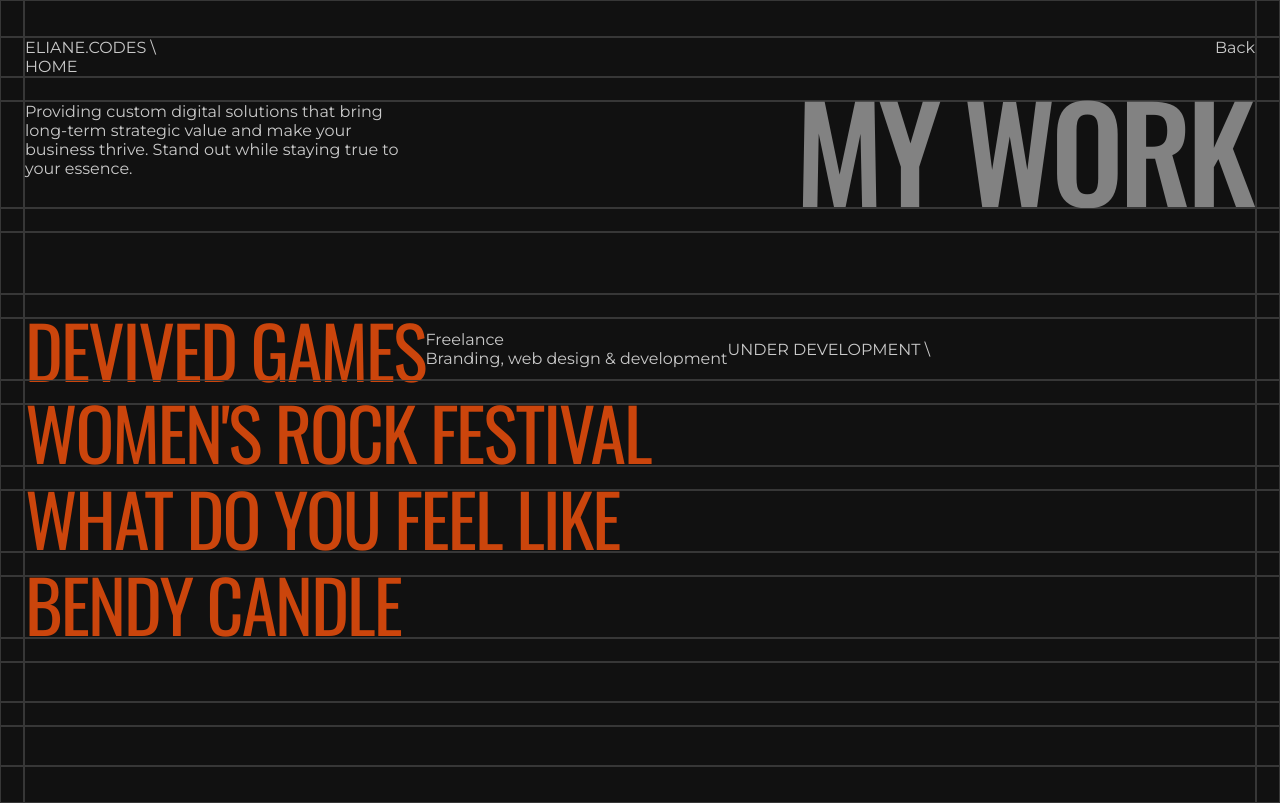
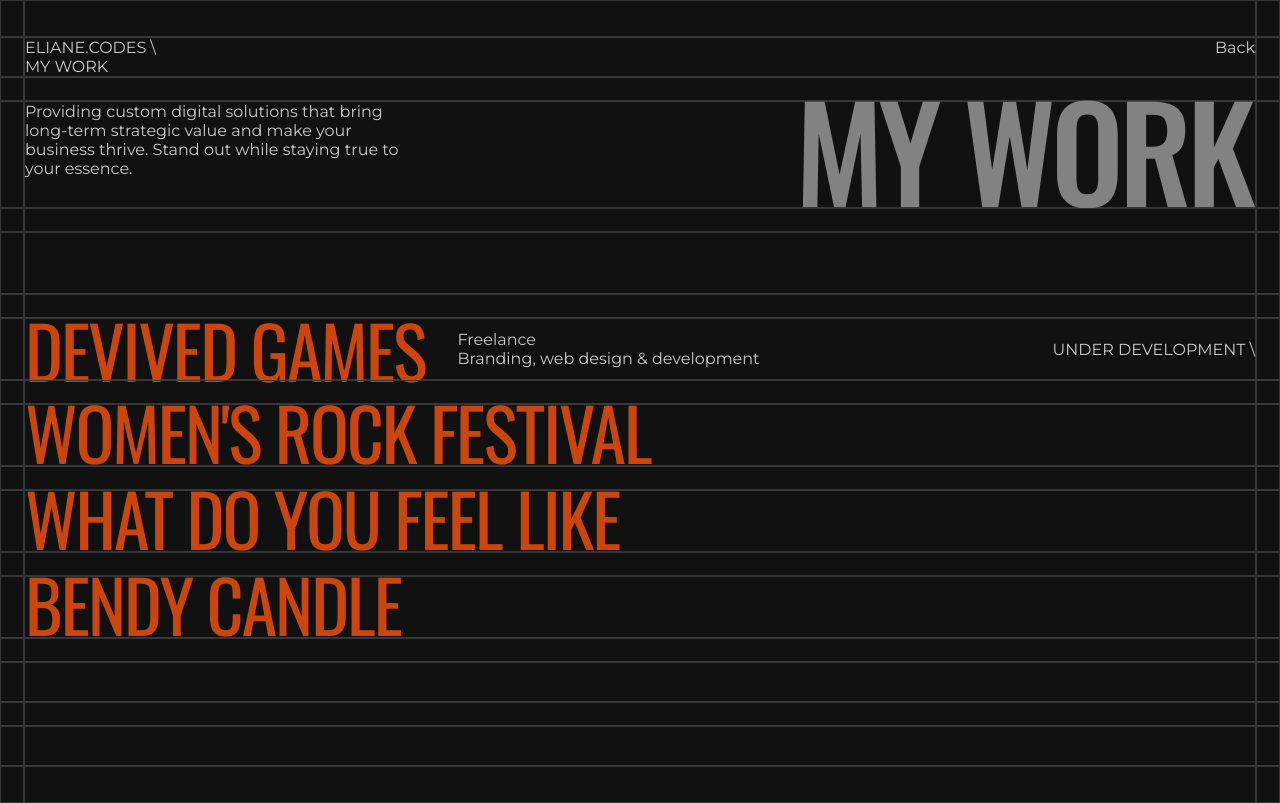
Before and after one commit to ElianeV/eliane.codes, a Next.js app: page /my-work in a window 1280 px wide. Built offline with nearby package versions, Linux system fonts and the light colour scheme.

Commit message:
Space out project information and update navigation info to MY WORK

```diff
--- a/app/my-work/page.js
+++ b/app/my-work/page.js
@@ -21,7 +21,7 @@ const Work = () => {
         style={{ display: "flex", justifyContent: "space-between" }}
       >
         ELIANE.CODES \<br />
-        HOME
+        MY WORK
         <Link href="/">Back</Link>
       </div>
 
@@ -70,14 +70,16 @@ const Work = () => {
       {/* ROW 8*/}
       <div className={styles.borderdelay8}></div>
       <div className={`${styles.borderdelay8} ${styles.titlecontainer}`}>
-        <div className={`${styles.projecttitle} ${oswald.className}`}>
-          DEVIVED GAMES
+        <div style={{ display: "flex", alignItems: "center" }}>
+          <div className={`${styles.projecttitle} ${oswald.className}`}>
+            DEVIVED GAMES
+          </div>
+          <div className={styles.projectinfo}>
+            Freelance
+            <br />
+            Branding, web design & development
+          </div>
         </div>
-        <p>
-          Freelance
-          <br />
-          Branding, web design & development
-        </p>
         <a href="">UNDER DEVELOPMENT \</a>
       </div>
       <div className={styles.borderdelay8}></div>
--- a/app/page.module.css
+++ b/app/page.module.css
@@ -168,7 +168,7 @@
 }
 .titlecontainer {
   display: flex;
-  justify-content: between;
+  justify-content: space-between;
   align-items: center;
 }
 .projecttitle {
@@ -176,6 +176,10 @@
   line-height: 53px;
   letter-spacing: -2px;
   color: #cb450c;
+}
+
+.projectinfo {
+  margin-left: 32px;
 }
 
 /* ANIMATIONS */
```
